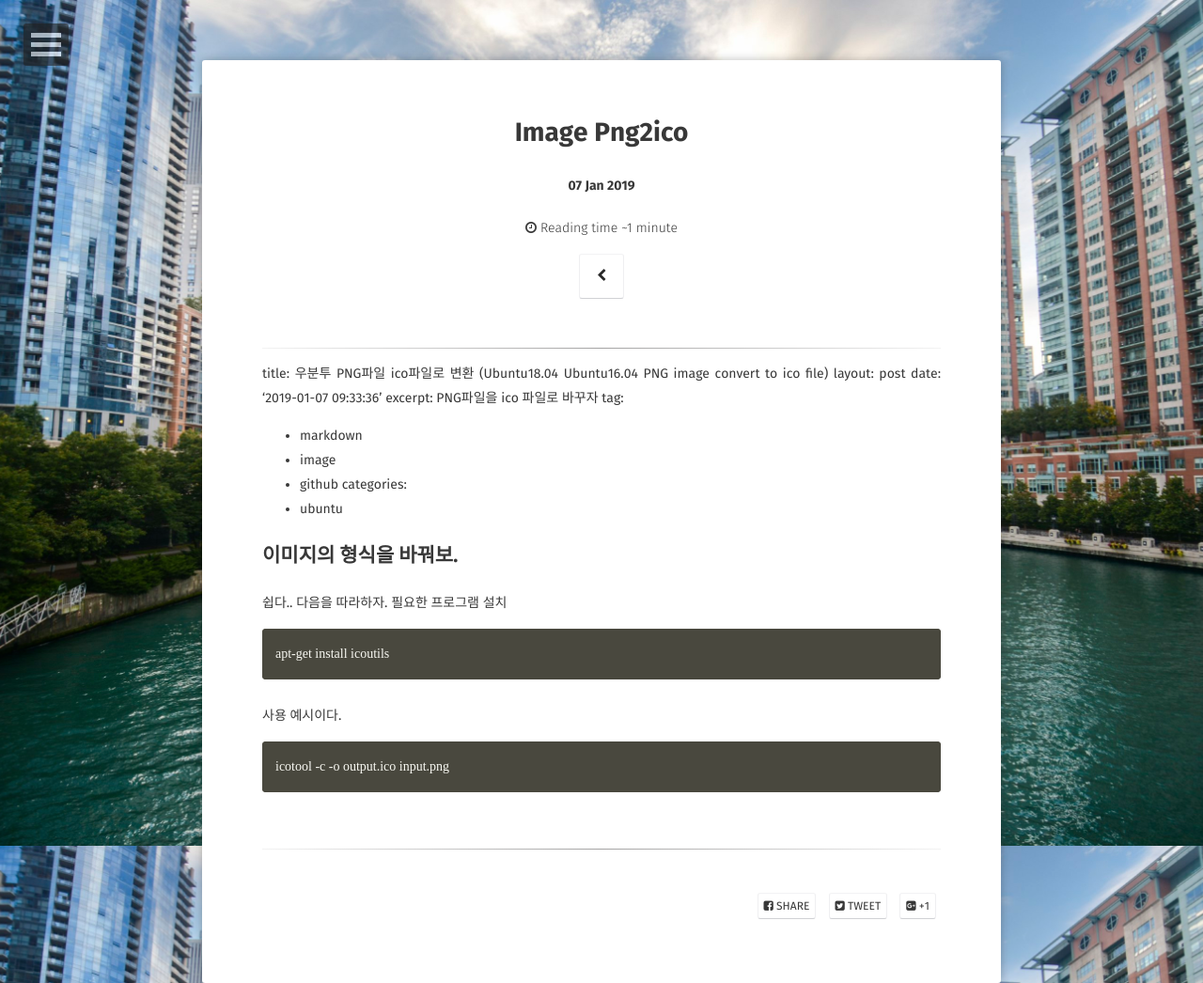
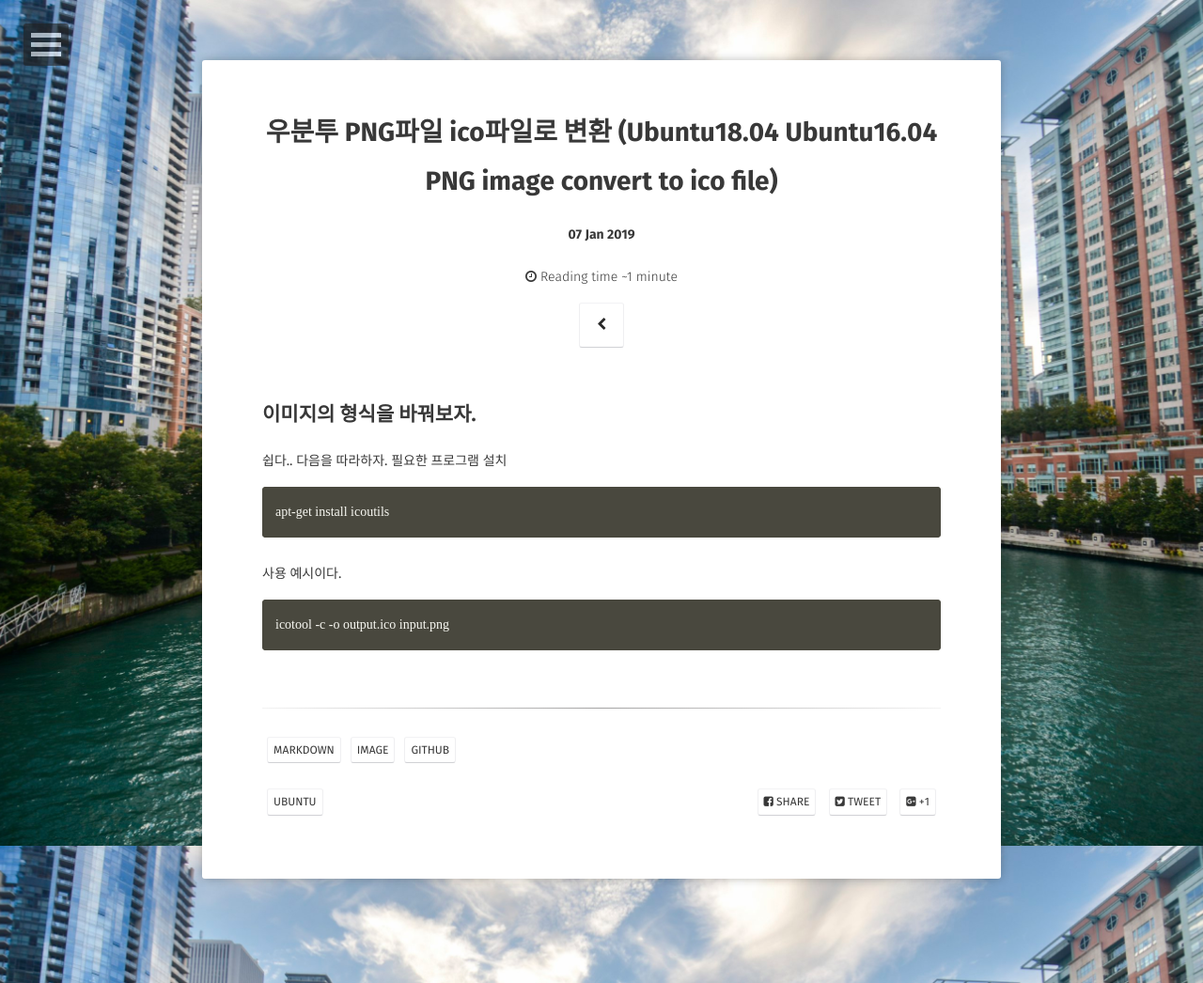
Before and after one commit to MoongMoong/MoongMoong.github.io, a Jekyll site: the page built from _posts/2019-01-07-image-png2ico.md, in a window 1280 px wide. Shown: the whole page at 94% size. Built offline with Jekyll 4.4.1, drawn with Linux system fonts in a browser that asks for light colours; some web fonts are replaced; our own code applies the rules of GitHub Pages for plain Markdown files; comment, search, counter and statistics services are not loaded; part of the change alters nothing that is shown.

```diff
--- a/_posts/2019-01-07-image-png2ico.md
+++ b/_posts/2019-01-07-image-png2ico.md
@@ -9,8 +9,9 @@ tag:
 - github
 categories:
 - ubuntu
+---
 
-## 이미지의 형식을 바꿔보.
+## 이미지의 형식을 바꿔보자.
 
 쉽다.. 다음을 따라하자.
 필요한 프로그램 설치
```
Also changed, not shown: _posts/2019-01-07-image-resize.md (+1 -0 lines), 7 other files.
